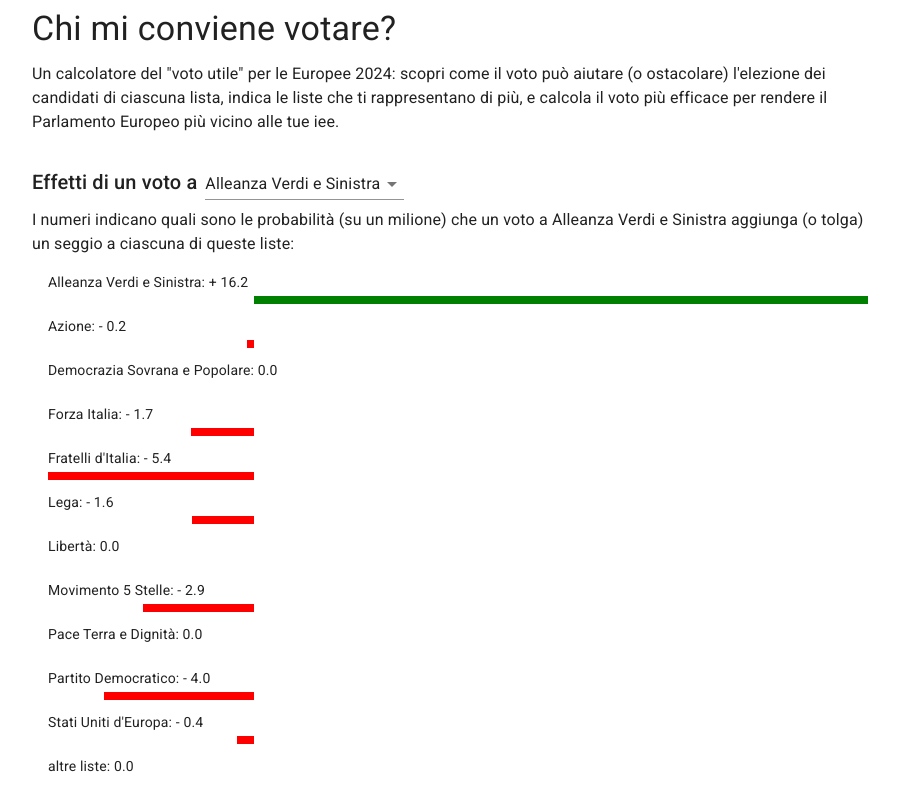
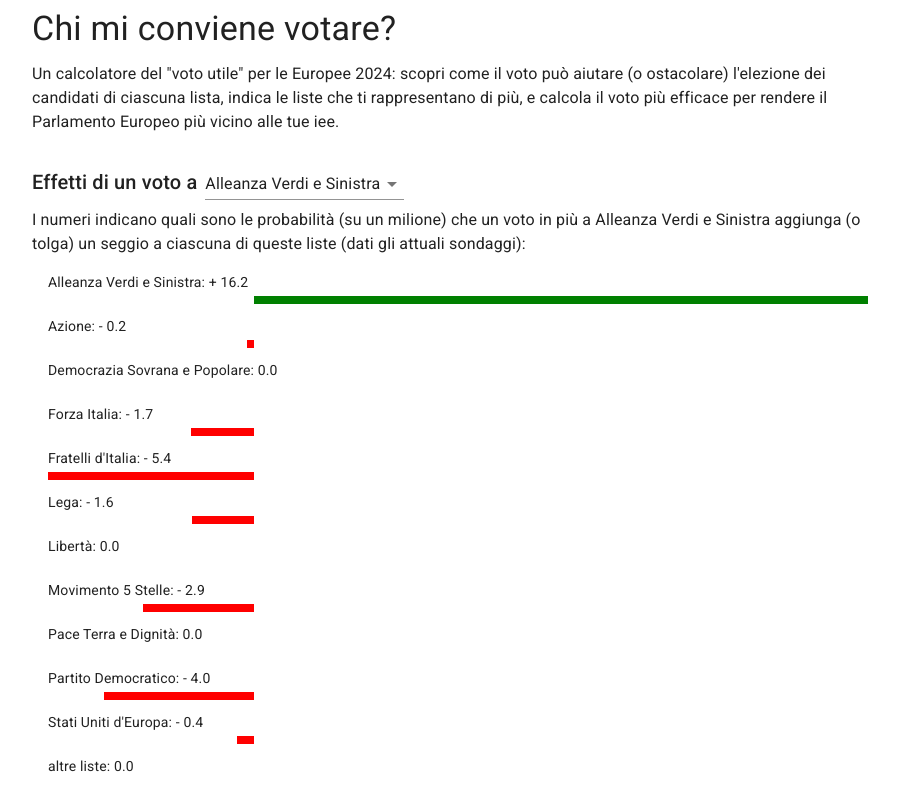
Before and after one commit to fornaeffe/valore_voto, a React (Vite) app: page / in a window 1280 px wide. Shown: the top 800 px of the page, without its empty margins (182-1081 px from the left). Built offline with nearby package versions, Linux system fonts and the light colour scheme.

Commit message:
specifico dati i sondaggi

```diff
--- a/src/App.tsx
+++ b/src/App.tsx
@@ -146,8 +146,9 @@
               </FormControl>
             </div>
             <Typography variant="body1">
-              I numeri indicano quali sono le probabilità (su un milione) che un voto
-              a {stato?.partiti[stato.partitoSelezionato]} aggiunga (o tolga) un seggio a ciascuna di queste liste:
+              I numeri indicano quali sono le probabilità (su un milione) che un voto in più
+              a {stato?.partiti[stato.partitoSelezionato]} aggiunga (o tolga) un seggio a ciascuna di queste liste
+              (dati gli attuali sondaggi):
             </Typography>
             <List>
               {arrayEffetti}
```
